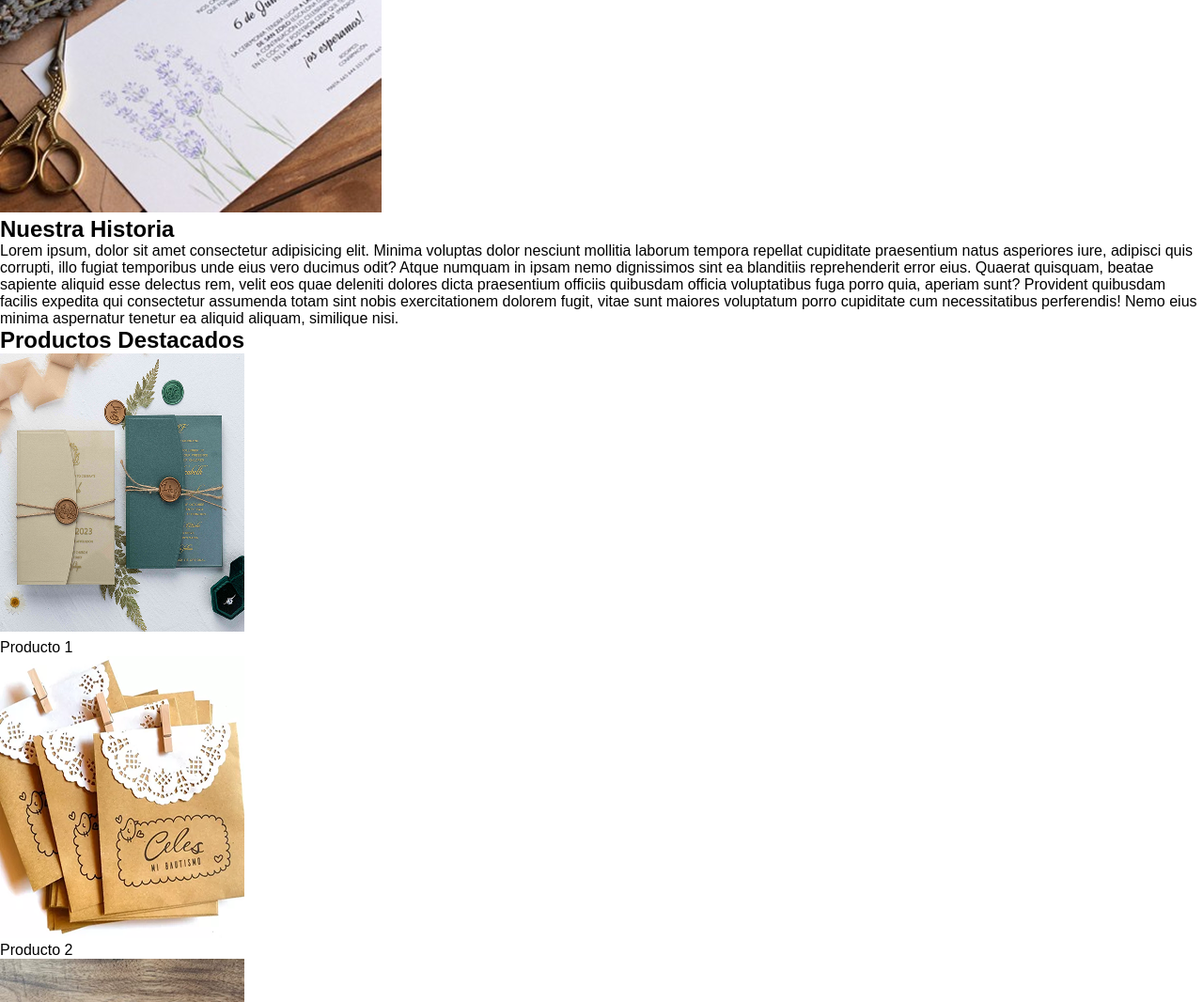
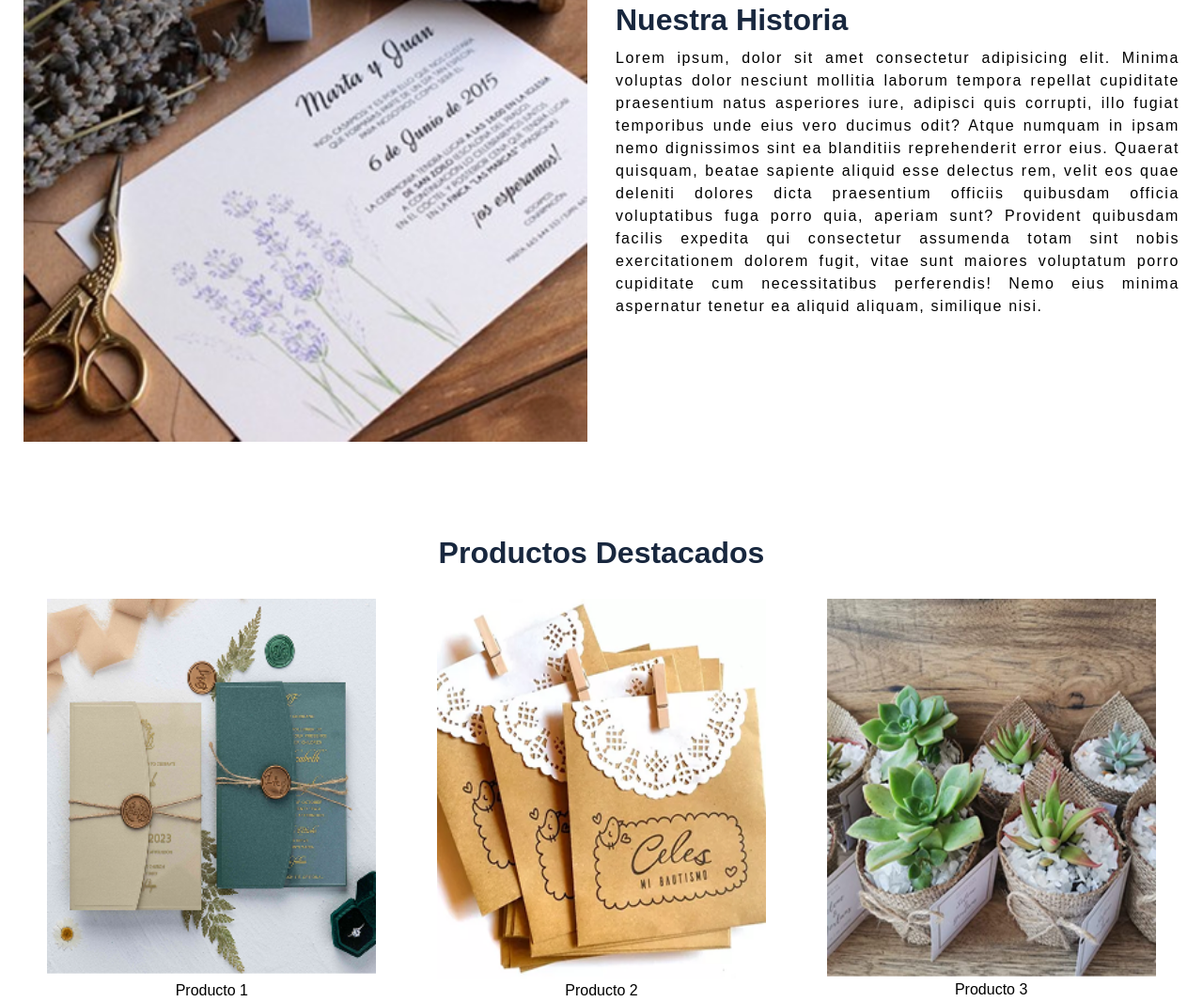
Before and after one commit to AnthuA25/ArteCreativo-pc1, a plain HTML site: page index.html in a window 1280 px wide. Shown: the part 731-1797 px from the top of the page at 94% size. Drawn offline with Linux system fonts and the light colour scheme.

Commit message:
style:add styles to sections

```diff
--- a/css/style.css
+++ b/css/style.css
@@ -82,3 +82,66 @@ header {
 .banner button:hover {
   background-color: #B2226F;
 }
+.informative{
+  display: flex;
+  justify-content: space-around;
+  align-items: center;
+  padding: 50px 20px;
+  flex-wrap: wrap;
+  gap: 20px;
+}
+.informative img{
+  width: 100%;
+  max-width: 600px;
+  height: auto;
+}
+.content-informative {
+  max-width: 600px;
+  align-items: center;
+  /* border:2px solid red; */
+  /* width: 50%; */
+
+}
+.content-informative h2{
+  font-size: 2rem;
+  color: #18273E;
+}
+.content-informative p{
+  text-align: justify;
+  line-height: 1.5;
+  letter-spacing: 0.1em;
+  padding-top: 10px;
+}
+
+.historia img {
+  width: 300px;
+  border-radius: 10px;
+}
+.products {
+  text-align: center;
+  padding: 50px 20px;
+
+  /* border:2px solid red; */
+}
+.products h2{
+  font-size: 2rem;
+  color: #18273E;
+  margin-bottom: 30px;
+}
+.products-grid{
+  display: flex;
+  justify-content: space-around;
+  gap: 4px;
+  flex-wrap: wrap;
+}
+.product img{
+  width: 350px;
+}
+/* footer */
+footer{
+  background-color: #da2c83;
+  color: white;
+  text-align: center;
+  padding: 20px 10px;
+  line-height: 1.3;
+}
```
